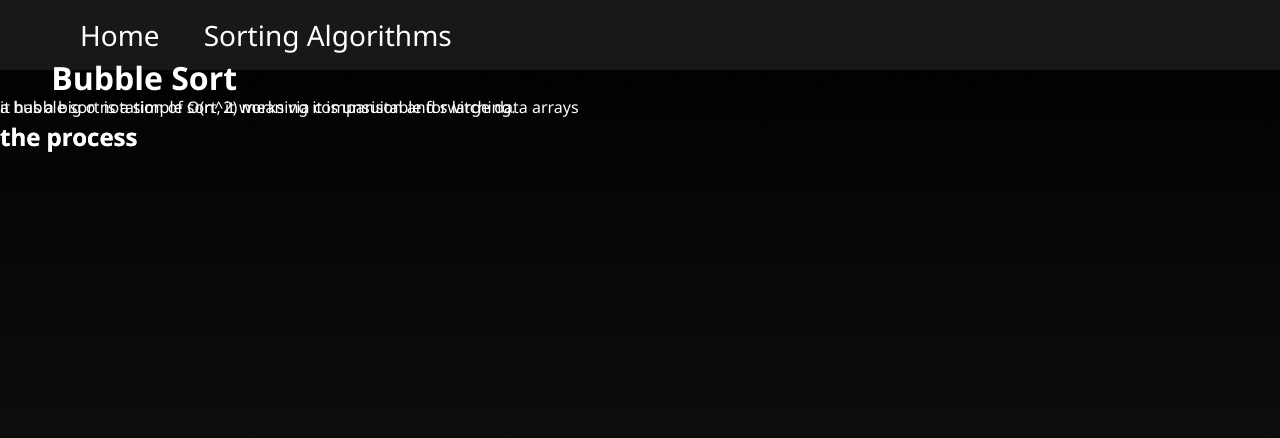
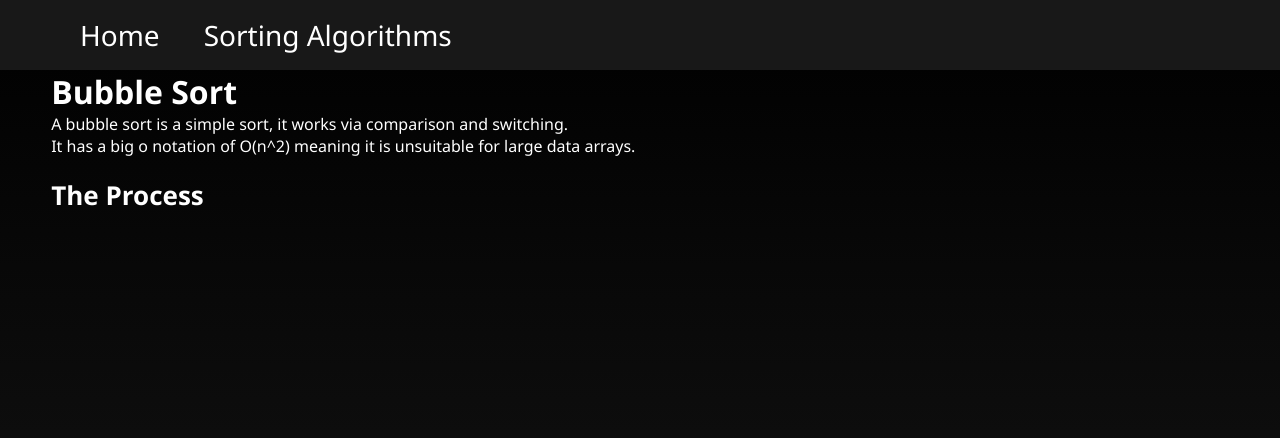
Before and after one commit to KacperPag/Sorting-Algorithms-Website, a plain HTML site: page bubblesort.html in a window 1280 px wide. Drawn offline with Linux system fonts and the light colour scheme.

Commit message:
Fixed formatting

```diff
--- a/bubblesort.html
+++ b/bubblesort.html
@@ -24,15 +24,9 @@
     </header>
     <body>
         <h1>Bubble Sort</h1>
-<<<<<<< HEAD
-        <p1> a bubble sort is a simple sort, it works via comparison and switching.</p1>
-        <p2>it has a big o notation of O(n^2) meaning it is unsuitable for large data arrays</p2>
-        <h2> the process</h2>
-
-=======
-        <p> a bubble sort is a simple sort, it works via comparison and switching.</p>
-        <p>it has a big o notation of O(n^2) meaning it is unsuitable for large data arrays</p>
-        <h2> the process</h2>
->>>>>>> 417aba986c41a993deae6b1bbe14421798b78c1b
+        <p>A bubble sort is a simple sort, it works via comparison and switching.</p1>
+        <p>It has a big o notation of O(n^2) meaning it is unsuitable for large data arrays.</p2>
+        <div class="spacer"></div>
+        <h2>The Process</h2>
     </body>
 </html>
--- a/css/main.css
+++ b/css/main.css
@@ -68,27 +68,33 @@ header button:hover {
 .show {
     display: block;
 }
+.spacer {
+    height: 20px;
+}
 
 h1 {
     font-size: 32px;
     font-family: 'Segoe UI', Tahoma, Geneva, Verdana, sans-serif;
     text-decoration: none;
+    max-width: fit-content;
     color: white;
-    position: absolute;
-    top: 7%;
+    position: relative;
     left: 4%;
 }
 h2 {
+    font-size: 26px;
     font-family: 'Segoe UI', Tahoma, Geneva, Verdana, sans-serif;
     text-decoration: none;
+    max-width: fit-content;
     color: white;
-    position: absolute;
-    top: 15%;
+    position: relative;
+    left: 4%;
 }
 p {
     font-family: 'Segoe UI', Tahoma, Geneva, Verdana, sans-serif;
     text-decoration: none;
+    max-width: fit-content;
     color: white;
-    position: absolute;
-    top: 12%;
+    position: relative;
+    left: 4%;
 }
```
